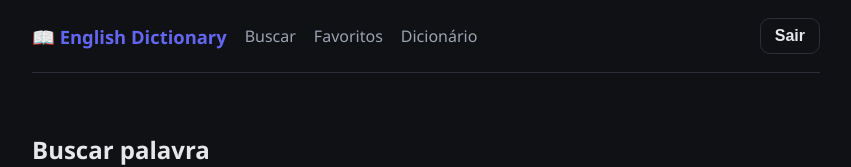
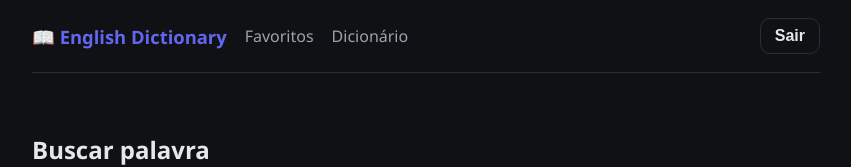
Before and after one commit to Hauagge/dictonary, a Next.js app in the folder frontend/: page / in a window 1280 px wide. Shown: the top 167 px of the page, without its empty margins (214-1065 px from the left). Built offline with nearby package versions, Linux system fonts and the light colour scheme; no server answers.

Commit message:
feat: remove search link from AppHeader component

```diff
--- a/frontend/components/AppHeader.tsx
+++ b/frontend/components/AppHeader.tsx
@@ -8,9 +8,7 @@ export default function AppHeader() {
         <Link className="brand" href="/">
           📖 English Dictionary
         </Link>
-        <Link className="nav-link" href="/">
-          Buscar
-        </Link>
+
         <Link className="nav-link" href="/favorites">
           Favoritos
         </Link>
```
